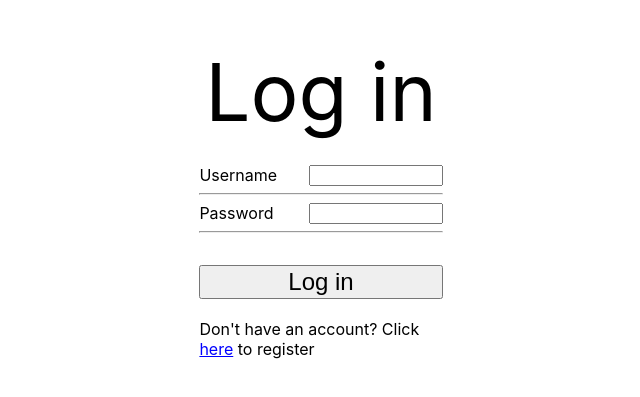
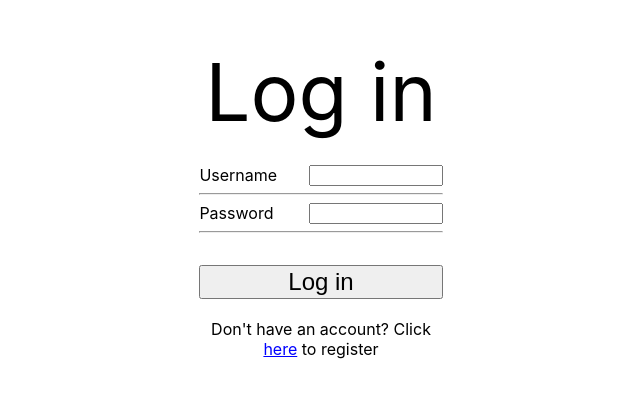
Before and after one commit to JS702/projectb_frontend, a Next.js app: page /login in a window 1280 px wide. Shown: the part 203-600 px from the top of the page, without its empty margins (319-959 px from the left). Built offline with nearby package versions, Linux system fonts and the light colour scheme.

Commit message:
polishing

```diff
--- a/pages/index.js
+++ b/pages/index.js
@@ -7,8 +7,7 @@ export default function Home() {
     return (
             <div className={ styles.container }>
                 <Head>
-                    <title>Create Next App</title>
-                    <meta name="description" content="Generated by create next app"/>
+                    <title>Start</title>
                     <link rel="icon" href="/favicon.ico"/>
                 </Head>
 
--- a/pages/login.js
+++ b/pages/login.js
@@ -85,7 +85,7 @@ export default function Register() {
                             </form>
 
                             <br/>
-                            <div>
+                            <div style={ { textAlign: "center" } }>
                                 <a>Don&#39;t have an account? Click </a> <Link href="/register"><a
                                     className={ styles.logInRegisterLink }>here</a></Link> <a>to register</a>
                             </div>
--- a/pages/register.js
+++ b/pages/register.js
@@ -164,7 +164,7 @@ export default function Register() {
 
                             <br/>
 
-                            <div>
+                            <div style={ { textAlign: "center" } } >
                                 <a>Already have an account? Click </a> <Link href="/login"><a className={ styles.logInRegisterLink }>here</a></Link> <a>to log in</a>
                             </div>
 
```
